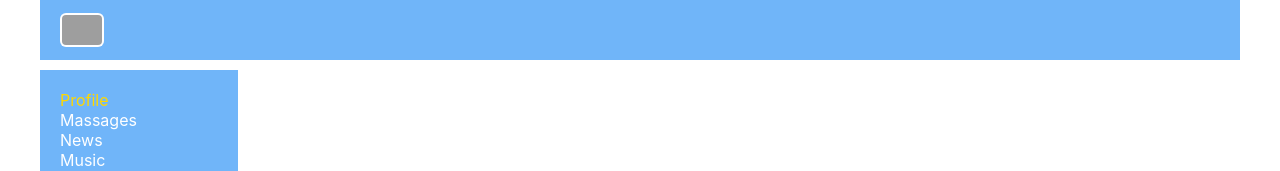
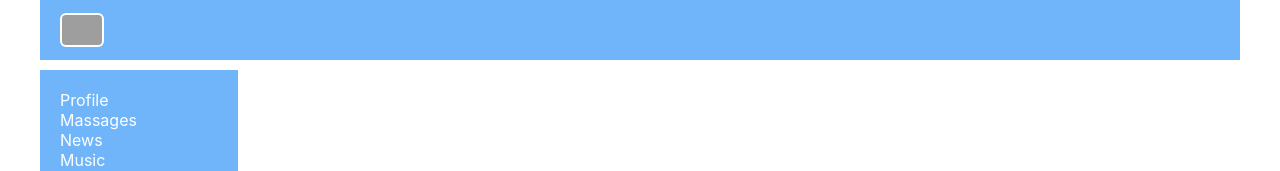
Before and after one commit to IlyaPinchuk/correspondence_project, a React (Create React App) app: page / in a window 1280 px wide. Shown: the top 171 px of the page. Built offline with nearby package versions, Linux system fonts and the light colour scheme; grey boxes are pictures that could not be loaded.

Commit message:
active link in sidebar

```diff
--- a/src/components/Navbar/Navbar.jsx
+++ b/src/components/Navbar/Navbar.jsx
@@ -5,20 +5,20 @@ import {NavLink} from "react-router-dom";
 const Navbar = () => {
     return (
         <nav className={classes.nav}>
-            <div className={`${classes.item} ${classes.active}`}>
-                <NavLink to="/profile" >Profile</NavLink>
+            <div className={classes.item} >
+                <NavLink  to="/profile" className = { navData => navData.isActive ? classes.active : classes.noActive } >Profile</NavLink>
             </div>
             <div className={classes.item}>
-                <NavLink to="/dialogs">Massages</NavLink>
+                <NavLink  to="/dialogs" className = { navData => navData.isActive ? classes.active : classes.noActive }>Massages</NavLink>
             </div>
             <div className={classes.item}>
-                <NavLink to="/news">News</NavLink>
+                <NavLink to="/news" className = { navData => navData.isActive ? classes.active : classes.noActive }>News</NavLink>
             </div>
             <div className={classes.item}>
-                <NavLink to="/music">Music</NavLink>
+                <NavLink to="/music" className = { navData => navData.isActive ? classes.active : classes.noActive }>Music</NavLink>
             </div>
             <div className={classes.item}>
-                <NavLink to="/settings">Settings</NavLink>
+                <NavLink to="/settings" className = { navData => navData.isActive ? classes.active : classes.noActive }>Settings</NavLink>
             </div>
         </nav>
     )
--- a/src/components/Navbar/Navbar.module.scss
+++ b/src/components/Navbar/Navbar.module.scss
@@ -1,17 +1,23 @@
 .nav {
-    padding: 20px;
-    grid-area: n;
-    background: #70b5f9;
+  padding: 20px;
+  grid-area: n;
+  background: #70b5f9;
 
 }
-.item  a{
+
+.item {
+
+  a {
     color: white;
     cursor: pointer;
     text-decoration: none;
-    &:hover{
-        color: gold;
+
+    &:hover {
+      color: gold;
     }
+  }
 }
-.active a{
-    color: gold;
+
+.item .active {
+  color: gold;
 }
```
